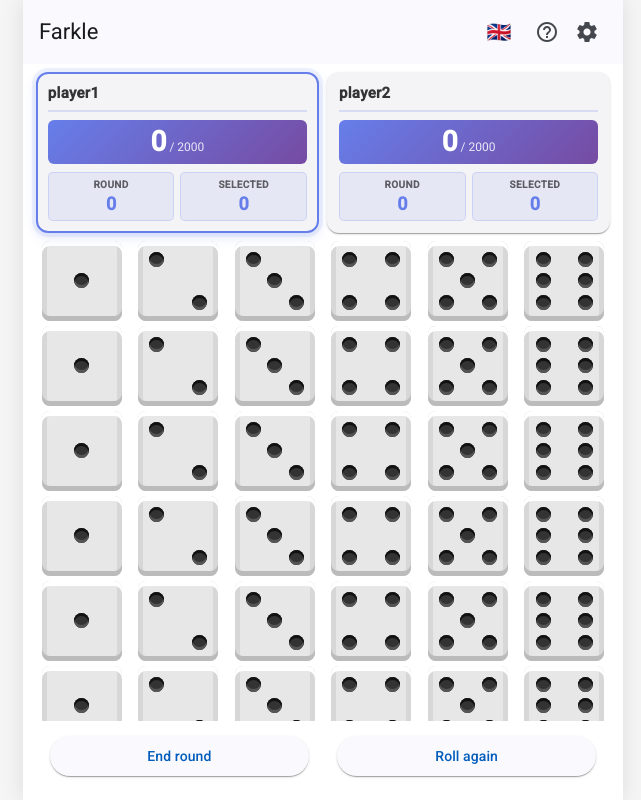
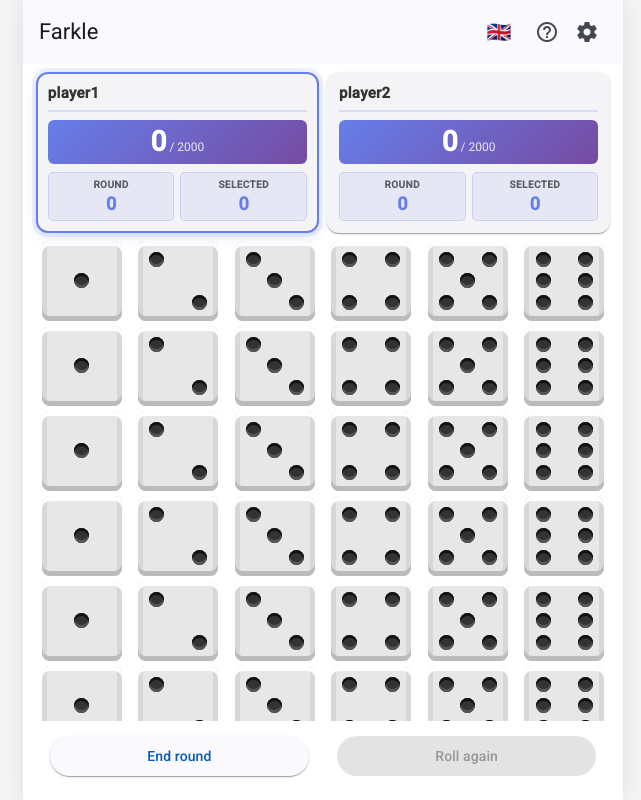
Before and after one commit to kamenitxan/Farkle-PWA, an Angular app: page / in a window 1280 px wide. Shown: the whole page, without its empty margins (317-958 px from the left). Built offline with nearby package versions, Linux system fonts and the light colour scheme.

Commit message:
add selectedDiceCount input to controls and update roll button state

```diff
--- a/src/app/pages/game/controls/controls.component.html
+++ b/src/app/pages/game/controls/controls.component.html
@@ -1,4 +1,4 @@
 <div class="button-row">
     <button mat-raised-button i18n (click)="endRound()">End round</button>
-    <button mat-raised-button i18n (click)="rollAgain()">Roll again</button>
+  <button mat-raised-button i18n (click)="rollAgain()" [disabled]="selectedDiceCount() === 0">Roll again</button>
 </div>
--- a/src/app/pages/game/controls/controls.component.ts
+++ b/src/app/pages/game/controls/controls.component.ts
@@ -1,4 +1,4 @@
-import {Component, output} from '@angular/core';
+import {Component, input, output} from '@angular/core';
 import {MatButton} from '@angular/material/button';
 
 @Component({
@@ -10,6 +10,8 @@ import {MatButton} from '@angular/material/button';
   styleUrl: './controls.component.scss'
 })
 export class ControlsComponent {
+
+  selectedDiceCount = input<number>(0);
 
   endRoundEvt = output();
   rollAgainEvt = output();
--- a/src/app/pages/game/dice-board/dice-board.component.ts
+++ b/src/app/pages/game/dice-board/dice-board.component.ts
@@ -77,6 +77,9 @@ export class DiceBoardComponent implements OnInit {
         });
       }
     });
+
+    // Emit the updated selection (which is now empty)
+    this.diceSelectionChanged.emit(this.getSelectedDice());
   }
 
   resetAllDice() {
--- a/src/app/pages/game/game.component.html
+++ b/src/app/pages/game/game.component.html
@@ -4,5 +4,6 @@
     <app-scoreboard [playerId]="2" id="sc2"></app-scoreboard>
   </div>
   <app-dice-board (diceSelectionChanged)="handleDiceSelectionChanged($event)"></app-dice-board>
-  <app-controls id="controls" (endRoundEvt)="handleEndRound()" (rollAgainEvt)="handleRollAgain()"></app-controls>
+  <app-controls id="controls" [selectedDiceCount]="selectedDiceCount" (endRoundEvt)="handleEndRound()"
+                (rollAgainEvt)="handleRollAgain()"></app-controls>
 </div>
--- a/src/app/pages/game/game.component.ts
+++ b/src/app/pages/game/game.component.ts
@@ -24,6 +24,7 @@ export class GameComponent {
   diceBoard: DiceBoardComponent | undefined = undefined;
 
   currentPlayer: 1 | 2 = 1;
+  selectedDiceCount: number = 0;
 
   constructor(
     private readonly scoreCalculator: ScoreCalculatorService,
@@ -93,11 +94,13 @@ export class GameComponent {
       const score = this.scoreCalculator.calculateScore(selectedDice);
       this.scoreKeeperService.updateRoundScore(score);
       this.diceBoard.lockSelectedDice();
+      this.selectedDiceCount = 0;
       this.scoreKeeperService.updateSelectedScore(0);
     }
   }
 
   handleDiceSelectionChanged(selectedDice: number[]) {
+    this.selectedDiceCount = selectedDice.length;
     if (selectedDice.length > 0) {
       const score = this.scoreCalculator.calculateScore(selectedDice);
       this.scoreKeeperService.updateSelectedScore(score);
```
Also changed, not shown: src/assets/manifest.json.
